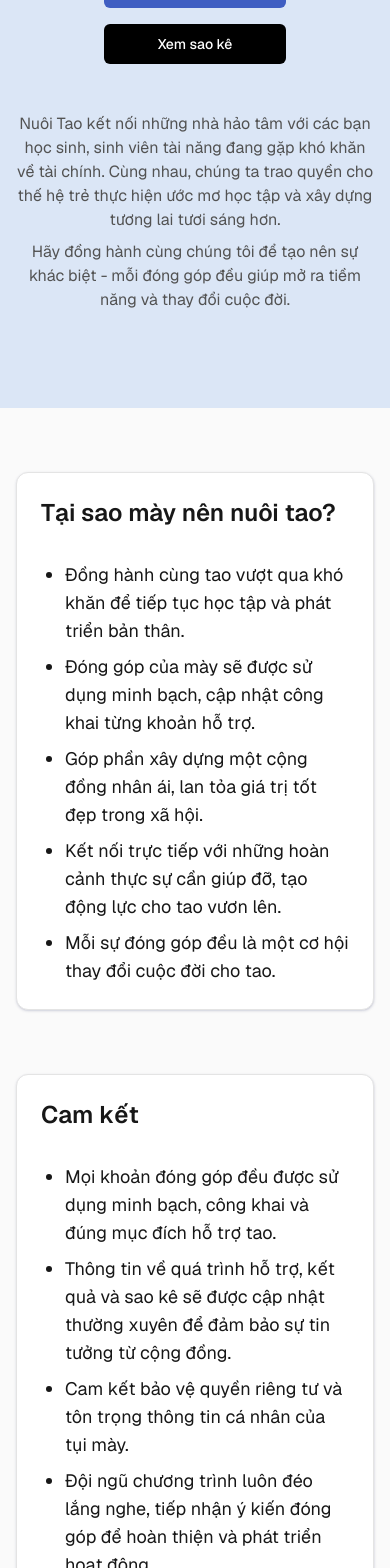
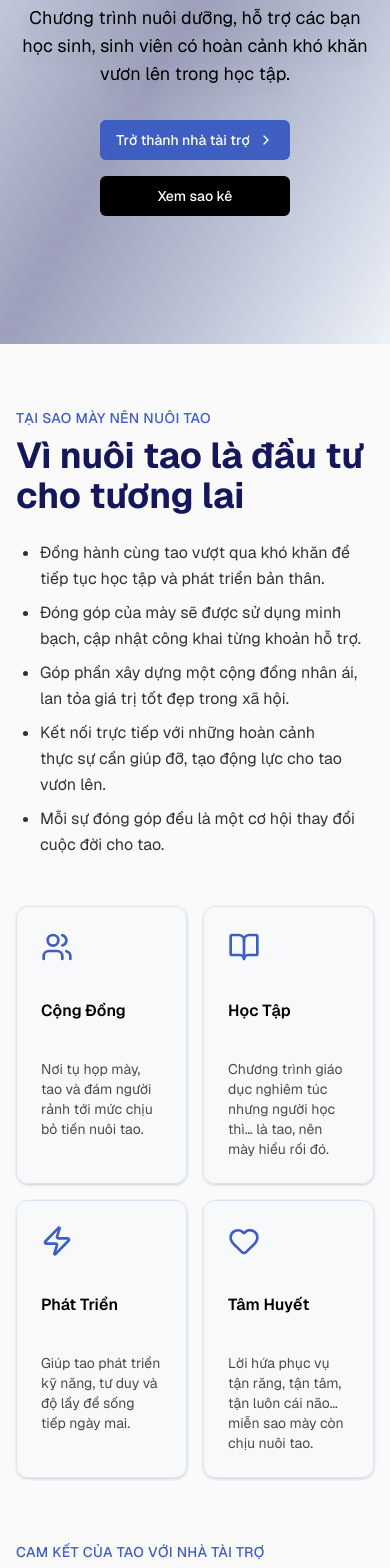
Before and after one commit to tiesen243/nuoi-tao, a Next.js app: page / in a window 390 px wide. Shown: the part 332-1900 px from the top of the page. Built offline with nearby package versions, Linux system fonts and the light colour scheme.

Commit message:
feat: update home page

```diff
--- a/app/layout.tsx
+++ b/app/layout.tsx
@@ -4,8 +4,8 @@ import type { Metadata } from 'next'
 import { Geist, Geist_Mono } from 'next/font/google'
 
 import { cn } from '@/lib/utils'
-import { Suspense } from 'react'
-import { Footer, FooterFallback } from '@/components/footer'
+import Link from 'next/link'
+import { ThemeProvider } from 'next-themes'
 
 const geistSans = Geist({
   variable: '--font-geist-sans',
@@ -33,7 +33,7 @@ export const metadata: Metadata = {
 
 export default function RootLayout({ children }: LayoutProps<'/'>) {
   return (
-    <html lang='en'>
+    <html lang='en' suppressHydrationWarning>
       <body
         className={cn(
           'font-sans antialiased min-h-dvh flex flex-col',
@@ -41,11 +41,83 @@ export default function RootLayout({ children }: LayoutProps<'/'>) {
           geistMono.variable,
         )}
       >
-        {children}
+        <ThemeProvider attribute='class' defaultTheme='system' enableSystem>
+          {children}
 
-        <Suspense fallback={<FooterFallback />}>
-          <Footer />
-        </Suspense>
+          <footer className='bg-card text-card-foreground border-t py-12'>
+            <div className='container'>
+              <div className='grid md:grid-cols-4 gap-8 mb-8'>
+                <Link href='/' className='space-y-4'>
+                  <p className='font-bold text-lg'>Nuôi Tao</p>
+                  <p className='text-sm'>
+                    Nuôi dưỡng tài năng, phát triển tương lai (của tao).
+                  </p>
+                </Link>
+
+                <div className='space-y-4'>
+                  <h4 className='font-semibold text-sm'>Liên kết</h4>
+                  <ul className='space-y-2 text-sm text-muted-foreground'>
+                    {['Về chúng tôi', 'Chương trình', 'Học sinh'].map(
+                      (item) => (
+                        <li key={item}>
+                          <a
+                            href='https://youtu.be/dQw4w9WgXcQ'
+                            className='hover:text-accent-foreground transition-colors'
+                            target='_blank'
+                            rel='noopener noreferrer'
+                          >
+                            {item}
+                          </a>
+                        </li>
+                      ),
+                    )}
+                  </ul>
+                </div>
+
+                <div className='space-y-4'>
+                  <h4 className='font-semibold text-sm'>Hỗ trợ</h4>
+                  <ul className='space-y-2 text-sm text-muted-foreground'>
+                    {['Câu hỏi thường gặp', 'Hỗ trợ', 'Chính sách'].map(
+                      (item) => (
+                        <li key={item}>
+                          <a
+                            href='https://youtu.be/dQw4w9WgXcQ'
+                            className='hover:text-accent-foreground transition-colors'
+                            target='_blank'
+                            rel='noopener noreferrer'
+                          >
+                            {item}
+                          </a>
+                        </li>
+                      ),
+                    )}
+                  </ul>
+                </div>
+
+                <div className='space-y-4'>
+                  <h4 className='font-semibold text-sm'>Kết nối</h4>
+                  <ul className='space-y-2 text-sm text-muted-foreground'>
+                    {['Facebook', 'Instagram', 'LinkedIn'].map((item) => (
+                      <li key={item}>
+                        <a
+                          href='https://youtu.be/dQw4w9WgXcQ'
+                          className='hover:text-accent-foreground transition-colors'
+                          target='_blank'
+                          rel='noopener noreferrer'
+                        >
+                          {item}
+                        </a>
+                      </li>
+                    ))}
+                  </ul>
+                </div>
+              </div>
+              <div className='border-t pt-8 text-center text-sm text-muted-foreground'>
+                <p>&copy; 2025 Nuôi Tao. Tất cả các quyền được bảo lưu.</p>
+              </div>
+            </div>
+          </footer>
+        </ThemeProvider>
       </body>
     </html>
   )
--- a/app/nuoi/page.tsx
+++ b/app/nuoi/page.tsx
@@ -11,7 +11,7 @@ import {
 
 export default function NuoiPage() {
   return (
-    <main className='container grid md:grid-cols-3 gap-8 md:gap-4 py-24'>
+    <main className='flex-1 container grid md:grid-cols-3 gap-8 md:gap-4 py-24'>
       <h1 className='sr-only'>Trang Thanh Toán Nuôi Tao</h1>
 
       <section className='flex flex-col items-center gap-4'>
@@ -76,7 +76,7 @@ export default function NuoiPage() {
 
         <CardFooter className='flex justify-between border-t'>
           <span className='font-semibold text-chart-12'>
-            Số tiền đề xuất đóng góp:
+            Số tiền đề xuất đóng góp
           </span>
           <span className='font-mono font-bold text-chart-12'>Tùy tâm</span>
         </CardFooter>
--- a/app/page.tsx
+++ b/app/page.tsx
@@ -1,3 +1,7 @@
+import Image from 'next/image'
+import Link from 'next/link'
+import { ChevronRightIcon } from 'lucide-react'
+
 import { Button } from '@/components/ui/button'
 import {
   Card,
@@ -7,125 +11,101 @@ import {
   CardHeader,
   CardTitle,
 } from '@/components/ui/card'
-import { peoples } from '@/lib/data.json'
-import Image from 'next/image'
-import Link from 'next/link'
+import { reasons, why, peoples, commits } from '@/lib/content'
 
 export default function HomePage() {
   return (
     <main className='flex flex-col gap-16 pb-16'>
       <h1 className='sr-only'>Nuoi Tao Program</h1>
 
-      <section className='flex flex-col items-center gap-4 bg-accent text-accent-foreground py-24 px-4'>
-        <h2 className='text-7xl text-center font-black from-chart-5 via-chart-4 to-chart-2 w-fit bg-clip-text text-transparent bg-linear-to-br'>
+      <section className='flex flex-col items-center gap-4 bg-linear-to-br from-accent/40 via-accent-foreground/40 to-accent/40 py-32 px-4'>
+        <h2 className='text-8xl text-center font-black from-chart-4 via-chart-3 to-chart-2 w-fit bg-clip-text text-transparent bg-linear-to-br drop-shadow-xl'>
           Nuôi Tao
         </h2>
 
-        <p className='max-w-2xl text-center text-lg'>
+        <p className='max-w-2xl text-center text-lg drop-shadow-xl'>
           Chương trình nuôi dưỡng, hỗ trợ các bạn học sinh, sinh viên có hoàn
           cảnh khó khăn vươn lên trong học tập.
         </p>
 
         <div className='flex flex-col sm:flex-row gap-4 mt-4'>
           <Button size='lg' asChild>
-            <Link href='/nuoi'>Trở thành nhà tài trợ</Link>
+            <Link href='/nuoi'>
+              Trở thành nhà tài trợ <ChevronRightIcon />
+            </Link>
           </Button>
           <Button size='lg' variant='secondary' asChild>
             <Link href='/sao-ke'>Xem sao kê</Link>
           </Button>
         </div>
+      </section>
 
-        <div className='max-w-3xl mt-8 text-center text-base text-muted-foreground'>
-          <p>
-            Nuôi Tao kết nối những nhà hảo tâm với các bạn học sinh, sinh viên
-            tài năng đang gặp khó khăn về tài chính. Cùng nhau, chúng ta trao
-            quyền cho thế hệ trẻ thực hiện ước mơ học tập và xây dựng tương lai
-            tươi sáng hơn.
-          </p>
-          <p className='mt-2'>
-            Hãy đồng hành cùng chúng tôi để tạo nên sự khác biệt - mỗi đóng góp
-            đều giúp mở ra tiềm năng và thay đổi cuộc đời.
-          </p>
+      <section className='container grid md:grid-cols-2 gap-12'>
+        <div className='space-y-6'>
+          <div className='space-y-2'>
+            <p className='text-primary text-sm tracking-wide uppercase font-medium'>
+              Tại sao mày nên nuôi tao
+            </p>
+            <h2 className='text-4xl font-bold text-accent-foreground'>
+              Vì nuôi tao là đầu tư cho tương lai
+            </h2>
+          </div>
+
+          <ul className='space-y-2 text-foreground/80 list-disc pl-6'>
+            {reasons.map((reason, idx) => (
+              <li key={idx} className='leading-relaxed text-pretty'>
+                {reason}
+              </li>
+            ))}
+          </ul>
         </div>
+
+        <section className='grid grid-cols-2 gap-4'>
+          <h3 className='sr-only'>Reasons to sponsor</h3>
+
+          {why.map((item, idx) => (
+            <Card
+              key={idx}
+              className='p-6 space-y-3 bg-accent/10 border-accent hover:bg-accent/20 transition-colors shadow-accent'
+            >
+              <item.icon className='w-8 h-8 text-primary' />
+              <h3 className='font-semibold text-foreground'>{item.title}</h3>
+              <p className='text-sm text-foreground/70'>{item.description}</p>
+            </Card>
+          ))}
+        </section>
       </section>
 
       <section className='container'>
-        <h2 className='sr-only'>Why you should become a sponsor section</h2>
+        <p className='text-primary text-sm tracking-wide uppercase font-medium mb-2'>
+          Cam kết của tao với nhà tài trợ
+        </p>
+        <h2 className='text-4xl font-bold text-accent-foreground mb-6'>
+          Mày nuôi tao, tao hứa với mày (thề luôn)
+        </h2>
 
-        <Card>
-          <CardHeader>
-            <CardTitle className='text-2xl'>
-              Tại sao mày nên nuôi tao?
-            </CardTitle>
-          </CardHeader>
-
-          <CardContent>
-            <ul className='list-disc pl-6 space-y-2 text-lg'>
-              <li>
-                Đồng hành cùng tao vượt qua khó khăn để tiếp tục học tập và phát
-                triển bản thân.
-              </li>
-              <li>
-                Đóng góp của mày sẽ được sử dụng minh bạch, cập nhật công khai
-                từng khoản hỗ trợ.
-              </li>
-              <li>
-                Góp phần xây dựng một cộng đồng nhân ái, lan tỏa giá trị tốt đẹp
-                trong xã hội.
-              </li>
-              <li>
-                Kết nối trực tiếp với những hoàn cảnh thực sự cần giúp đỡ, tạo
-                động lực cho tao vươn lên.
-              </li>
-              <li>
-                Mỗi sự đóng góp đều là một cơ hội thay đổi cuộc đời cho tao.
-              </li>
-            </ul>
-          </CardContent>
-        </Card>
-      </section>
-
-      <section className='container'>
-        <h2 className='sr-only'>Our commitments to sponsors section</h2>
-
-        <Card>
-          <CardHeader>
-            <CardTitle className='text-2xl'>Cam kết</CardTitle>
-          </CardHeader>
-
-          <CardContent>
-            <ul className='list-disc pl-6 space-y-2 text-lg'>
-              <li>
-                Mọi khoản đóng góp đều được sử dụng minh bạch, công khai và đúng
-                mục đích hỗ trợ tao.
-              </li>
-              <li>
-                Thông tin về quá trình hỗ trợ, kết quả và sao kê sẽ được cập
-                nhật thường xuyên để đảm bảo sự tin tưởng từ cộng đồng.
-              </li>
-              <li>
-                Cam kết bảo vệ quyền riêng tư và tôn trọng thông tin cá nhân của
-                tụi mày.
-              </li>
-              <li>
-                Đội ngũ chương trình luôn đéo lắng nghe, tiếp nhận ý kiến đóng
-                góp để hoàn thiện và phát triển hoạt động.
-              </li>
-            </ul>
-          </CardContent>
-        </Card>
+        <ul className='space-y-4 list-disc pl-6 text-foreground/80'>
+          {commits.map((commit, idx) => (
+            <li key={idx} className='leading-relaxed text-pretty'>
+              {commit}
+            </li>
+          ))}
+        </ul>
       </section>
 
       <section className='container grid grid-cols-1 sm:grid-cols-2 lg:grid-cols-3 gap-6'>
-        <h2 className='col-span-full text-2xl font-bold'>
+        <h2 className='col-span-full text-4xl font-bold text-accent-foreground'>
           Những thằng đang cần mày nuôi
         </h2>
 
         {peoples.map((person) => (
-          <Card key={person.id}>
+          <Card
+            key={person.id}
+            className='hover:bg-accent/10 hover:border-accent transition-colors'
+          >
             <CardHeader className='flex flex-col gap-4 items-center'>
               <CardTitle className='font-serif'>Nuôi Tao</CardTitle>
-              <CardDescription>Nam hoc 2025 - 2026</CardDescription>
+              <CardDescription>Năm học 2025 - 2026</CardDescription>
               <Image
                 src={person.image}
                 alt={`Portrait of ${person.name}`}
--- a/app/sao-ke/page.tsx
+++ b/app/sao-ke/page.tsx
@@ -26,7 +26,7 @@ export default async function SaoKePage() {
   const data = (await res.json()) as { history: history }
 
   return (
-    <main className='container py-4'>
+    <main className='flex-1 container py-4'>
       <h1 className='text-3xl font-bold'>Sao kê giao dịch</h1>
 
       <section className='bg-card p-6 text-card-foreground rounded-xl mt-6 shadow-sm dark:border'>
--- /dev/null
+++ b/lib/content.ts
@@ -0,0 +1,98 @@
+import { BookOpenIcon, HeartIcon, UsersIcon, ZapIcon } from 'lucide-react'
+
+export const reasons = [
+  'Đồng hành cùng tao vượt qua khó khăn để tiếp tục học tập và phát triển bản thân.',
+  'Đóng góp của mày sẽ được sử dụng minh bạch, cập nhật công khai từng khoản hỗ trợ.',
+  'Góp phần xây dựng một cộng đồng nhân ái, lan tỏa giá trị tốt đẹp trong xã hội.',
+  'Kết nối trực tiếp với những hoàn cảnh thực sự cần giúp đỡ, tạo động lực cho tao vươn lên.',
+  'Mỗi sự đóng góp đều là một cơ hội thay đổi cuộc đời cho tao.',
+]
+
+export const why = [
+  {
+    icon: UsersIcon,
+    title: 'Cộng Đồng',
+    description:
+      'Nơi tụ họp mày, tao và đám người rảnh tới mức chịu bỏ tiền nuôi tao.',
+  },
+  {
+    icon: BookOpenIcon,
+    title: 'Học Tập',
+    description:
+      'Chương trình giáo dục nghiêm túc nhưng người học thì… là tao, nên mày hiểu rồi đó.',
+  },
+  {
+    icon: ZapIcon,
+    title: 'Phát Triển',
+    description:
+      'Giúp tao phát triển kỹ năng, tư duy và độ lầy để sống tiếp ngày mai.',
+  },
+  {
+    icon: HeartIcon,
+    title: 'Tâm Huyết',
+    description:
+      'Lời hứa phục vụ tận răng, tận tâm, tận luôn cái não… miễn sao mày còn chịu nuôi tao.',
+  },
+]
+
+export const commits = [
+  'Tao sẽ sao kê từng đồng từng cắc, minh bạch tới mức mày soi còn chói mắt – chứ không phải kiểu “đợi tao tổng hợp lại đã” rồi im luôn.',
+  'Mày donate 1k tao ghi 1k, mày donate 100k tao cúi đầu cảm ơn như đang xin lỗi cuộc đời.',
+  'Tiền của mày sẽ không bao giờ biến thành ly trà sữa 60% đường 40% tội lỗi – trừ khi mày bảo “uống đi cho mập”.',
+  'Tao tiêu gì tao báo liền, không ôm tiền chạy như mấy đứa livestream drama rồi khóc lóc vì “tài khoản bị hack”.',
+  'Toàn bộ tiền mày gửi tao sẽ xài đúng mục đích: ăn, nạp năng lượng, và tồn tại như một ký sinh trùng cao cấp.',
+  'Nếu tao tiêu xàm l*n, mày có quyền chửi tao tới khi tao sáng mắt ra – thậm chí chỉnh phong thuỷ cuộc đời tao luôn.',
+  'Hoạt động tao sẽ công khai rõ ràng như cái đầu hói của ông chú chạy Grab – nhìn cái biết liền.',
+  'Tao hứa nhớ ơn mày: mỗi lần tao nhét đồ ăn vào mồm, tao sẽ nghĩ “ờ, cái này của mày đó”.',
+]
+
+export const peoples = [
+  {
+    id: 'NT000018',
+    name: 'Trần Tiến',
+    image:
+      'https://1.gravatar.com/avatar/48b8ec4ce6c85e06c11bda4381a3ac6cb8161a23e5ea540544c809063090815d?size=256&d=initials',
+    age: 10,
+    situation: 'Ung Thư Cu',
+  },
+  {
+    id: 'NT000036',
+    name: 'Tiesen',
+    image:
+      'https://1.gravatar.com/avatar/48b8ec4ce6c85e06c11bda4381a3ac6cb8161a23e5ea540544c809063090815d?size=256&d=initials',
+    age: 7,
+    situation: 'Liệt Dương',
+  },
+  {
+    id: 'NT00041',
+    name: 'Trafan Tiesen',
+    image:
+      'https://1.gravatar.com/avatar/48b8ec4ce6c85e06c11bda4381a3ac6cb8161a23e5ea540544c809063090815d?size=256&d=initials',
+    age: 5,
+    situation: 'Rối Loạn Cương Dương',
+  },
+  {
+    id: 'NT000067',
+    name: 'Tiesen Natsumi',
+    image:
+      'https://1.gravatar.com/avatar/48b8ec4ce6c85e06c11bda4381a3ac6cb8161a23e5ea540544c809063090815d?size=256&d=initials',
+    age: 8,
+    situation: 'Xoắn Tinh Hoàn',
+  },
+  {
+    id: 'NT000069',
+    name: 'Tran Tiesen',
+    image:
+      'https://1.gravatar.com/avatar/48b8ec4ce6c85e06c11bda4381a3ac6cb8161a23e5ea540544c809063090815d?size=256&d=initials',
+    age: 9,
+    situation: 'Dị Tật Bộ Phận Sinh Dục',
+  },
+  {
+    id: 'NT000727',
+    name: 'Tiense',
+    image:
+      'https://1.gravatar.com/avatar/48b8ec4ce6c85e06c11bda4381a3ac6cb8161a23e5ea540544c809063090815d?size=256&d=initials',
+    age: 6,
+    situation: 'Hẹp Bao Quy Đầu',
+  },
+]
--- a/package.json
+++ b/package.json
@@ -21,6 +21,7 @@
     "clsx": "^2.1.1",
     "lucide-react": "^0.556.0",
     "next": "16.0.8",
+    "next-themes": "^0.4.6",
     "react": "19.2.1",
     "react-dom": "19.2.1",
     "redis": "^5.10.0",
```
Also changed, not shown: lib/data.json (deleted, +0 -46 lines), 1 other file (tests, documents, lock files or other folders).
